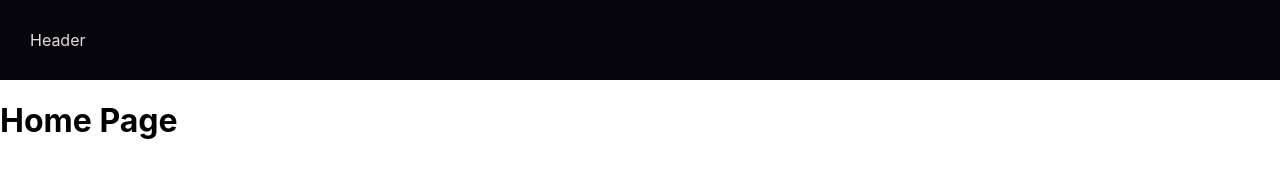
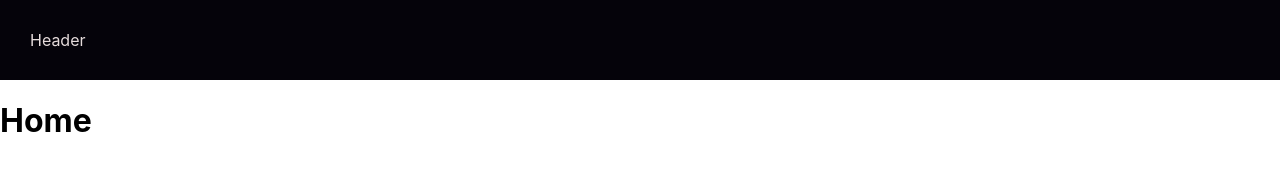
Before and after one commit to Igormirowski/Lap-3-24h-challenge, a React (Create React App) app: page / in a window 1280 px wide. Shown: the top 191 px of the page. Built offline with nearby package versions, Linux system fonts and the light colour scheme.

Commit message:
import Home

```diff
--- a/src/App.js
+++ b/src/App.js
@@ -1,12 +1,14 @@
 import './App.css';
 import { Header, Footer } from './layout';
+import { Home } from './pages';
 
 function App() {
   return (
 
     <>
         <Header />
-        <h1>Home Page</h1>
+
+        <Home />
         <Footer />
     </>
 
```
